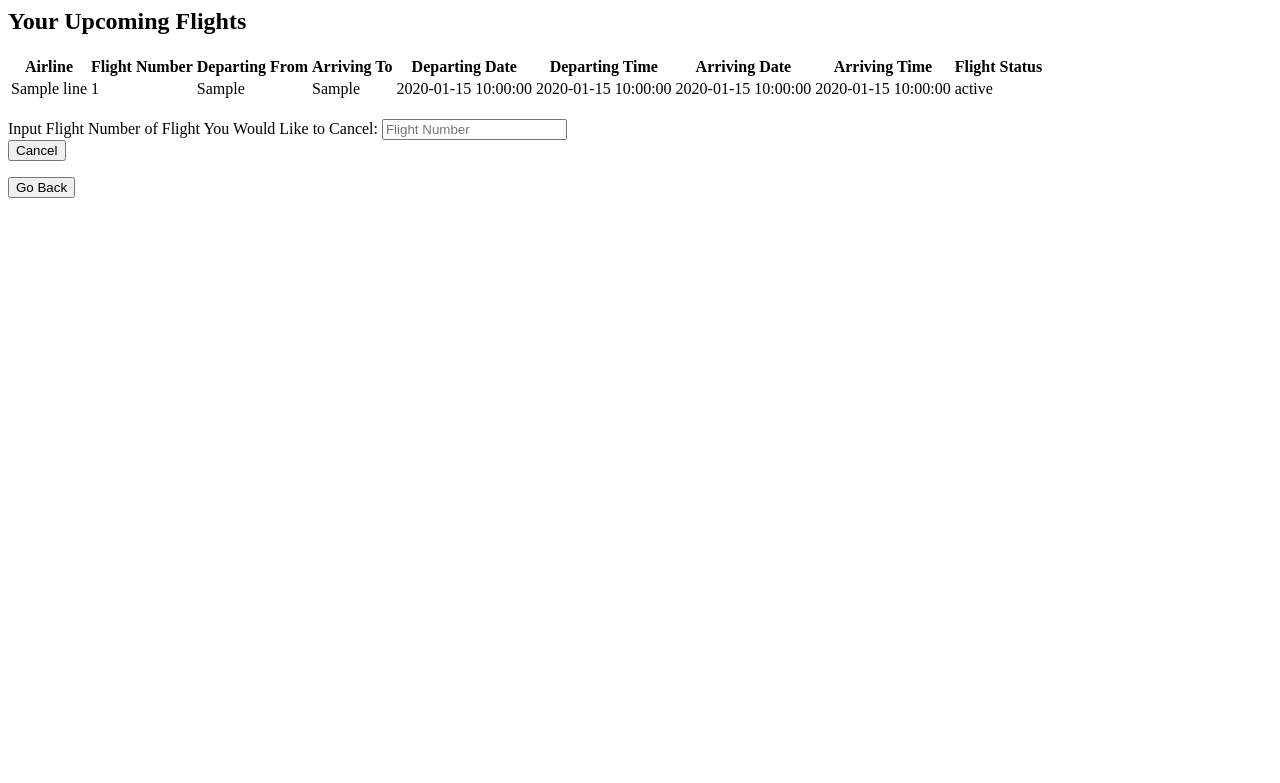
After one commit to alival000/cs3083-project, a Flask app: template templates/customer_cancel_flight_options.html in a window 1280 px wide. The commit adds this page. Shown: the top 783 px of the page. Run offline with Flask 2, Linux system fonts and the light colour scheme; the template is opened without the code that fills it: most values are stand-ins (such as "Sample title", 1, 10 or a date in 2020).

Commit message:
added ability to cancel flight for customer

```diff
--- a/init1.py
+++ b/init1.py
@@ -669,12 +669,14 @@ def searchUpcomingFlightsOneway():
     if date_option == "departure_date":
         query = "SELECT * \
                 FROM flight \
-                WHERE departure_airport = %s AND arrival_airport = %s AND departure_date = %s"
+                WHERE departure_airport = %s AND arrival_airport = %s AND departure_date = %s \
+                AND departure_date >= NOW()"
 
     else:
         query = "SELECT * \
                 FROM flight \
-                WHERE departure_airport = %s AND arrival_airport = %s AND arrival_date = %s"
+                WHERE departure_airport = %s AND arrival_airport = %s AND arrival_date = %s \
+                AND departure_date >= NOW()"
 
     cursor = conn.cursor()
     cursor.execute(query, (source_airport, destination_airport, date))
@@ -682,7 +684,7 @@ def searchUpcomingFlightsOneway():
     data = cursor.fetchall()
 
     if data:
-        return render_template("view_future_flights.html", data=data)
+        return render_template("view_future_flights.html", oneway=True, data=data)
     else:
         error = "No flights found"
         return render_template("view_future_flights.html", error=error)
@@ -692,19 +694,26 @@ def searchUpcomingFlightsRoundtrip():
     source_airport = request.form['sourceairport']
     destination_airport = request.form['destinationairport']
     departing_date = request.form['departingdate']
-    arriving_date = request.form['arrivingdate']
+    returning_date = request.form['arrivingdate']
 
-    query = "SELECT * \
-            FROM flight \
-            WHERE departure_airport = %s AND arrival_airport = %s AND departure_date = %s AND arrival_date = %s"
+    departing_query = "SELECT * \
+                    FROM flight \
+                    WHERE departure_airport = %s AND arrival_airport = %s AND departure_date = %s \
+                    AND departure_date >= NOW()"
+
+    returning_query = "SELECT * \
+                    FROM flight \
+                    WHERE departure_airport = %s AND arrival_airport = %s AND departure_date = %s \
+                    AND departure_date >= NOW()"
 
     cursor = conn.cursor()
-    cursor.execute(query, (source_airport, destination_airport, departing_date, arriving_date))
+    cursor.execute(departing_query, (source_airport, destination_airport, departing_date))
+    departure = cursor.fetchall()
+    cursor.execute(returning_query, (source_airport, destination_airport, returning_date))
+    arrival = cursor.fetchall()
 
-    data = cursor.fetchall()
-
-    if data:
-        return render_template("view_future_flights.html", data=data)
+    if departure and arrival:
+        return render_template("view_future_flights.html", roundtrip=True, departure=departure, arrival=arrival)
     else:
         error = "No flights found"
         return render_template("view_future_flights.html", error=error)
@@ -718,7 +727,9 @@ def searchActiveFlights():
 
     cursor = conn.cursor()
 
-    query = "SELECT * FROM flight WHERE airline_name = %s AND flight_num = %s AND departure_airport = %s AND arrival_airport = %s"
+    query = "SELECT * FROM flight \
+            WHERE airline_name = %s AND flight_num = %s AND departure_airport = %s \
+            AND arrival_airport = %s AND departure_date >= NOW()"
 
     cursor.execute(query, (airline_name, flight_num, departure_airport, arrival_airport))
 
@@ -753,12 +764,14 @@ def bookFlightOneway():
     if date_option == "departure_date":
         query = "SELECT * \
                 FROM flight \
-                WHERE departure_airport = %s AND arrival_airport = %s AND departure_date = %s"
+                WHERE departure_airport = %s AND arrival_airport = %s AND departure_date = %s \
+                AND departure_date >= NOW()"
 
     else:
         query = "SELECT * \
                 FROM flight \
-                WHERE departure_airport = %s AND arrival_airport = %s AND arrival_date = %s"
+                WHERE departure_airport = %s AND arrival_airport = %s AND arrival_date = %s \
+                AND departure_date >= NOW()"
 
     cursor = conn.cursor()
     cursor.execute(query, (departing_airport, arriving_airport, date))
@@ -780,11 +793,13 @@ def bookFlightRoundtrip():
 
     departing_query = "SELECT * \
             FROM flight \
-            WHERE departure_airport = %s AND arrival_airport = %s AND departure_date = %s"
+            WHERE departure_airport = %s AND arrival_airport = %s AND departure_date = %s \
+            AND departure_date >= NOW()"
 
     returning_query = "SELECT * \
             FROM flight \
-            WHERE departure_airport = %s AND arrival_airport = %s AND departure_date = %s"
+            WHERE departure_airport = %s AND arrival_airport = %s AND departure_date = %s \
+            AND departure_date >= NOW()"
 
     cursor = conn.cursor()
     cursor.execute(departing_query, (departing_airport, arriving_airport, departing_date))
@@ -1085,6 +1100,49 @@ def logout():
     session.pop('username')
     return redirect('/')
 
+@app.route('/cancelFlightOptions', methods=['GET','POST'])
+def cancelFlightOptions():
+    query = "SELECT * \
+            FROM ticket NATURAL JOIN flight \
+            WHERE customer_email = %s AND departure_date >= NOW()"
+
+    cursor = conn.cursor()
+    cursor.execute(query, session['username'])
+    data = cursor.fetchall()
+
+    if data:
+        return render_template("customer_cancel_flight_options.html", data=data)
+    else:
+        error = "No upcoming flights"
+        return render_template("future_customer_flights.html", error=error)
+
+@app.route('/cancelFlight', methods=['GET','POST'])
+def cancelFlight():
+    flight_num = request.form['flightnum']
+
+    ticket = "SELECT ticket_id \
+            FROM ticket \
+            WHERE customer_email = %s and flight_num = %s"
+
+    delete_ticket = "DELETE FROM ticket \
+                    WHERE customer_email = %s AND flight_num = %s AND ticket_id = %s"
+
+    delete_purchase = "DELETE FROM purchases \
+                        WHERE customer_email = %s AND ticket_id = %s"
+
+    cursor = conn.cursor()
+    cursor.execute(ticket, (session['username'], flight_num))
+    data = cursor.fetchone()
+    ticket_id = data['ticket_id']
+
+    if ticket_id:
+        cursor.execute(delete_purchase, (session['username'], ticket_id))
+        cursor.execute(delete_ticket, (session['username'], flight_num, ticket_id))
+        return render_template("customer_cancel_flight.html", flight_num=flight_num)
+    else:
+        error = "Could not find"
+        return render_template("customer_cancel_flight.html", error=error)
+
 app.secret_key = 'some key that you will never guess'
 # Run the app on localhost port 5000
 # debug = True -> you don't have to restart flask
--- /dev/null
+++ b/templates/customer_cancel_flight_options.html
@@ -0,0 +1,50 @@
+<html>
+<head>
+</head>
+<body>
+  {% if data %}
+    <h2>Your Upcoming Flights</h2>
+    <table>
+      <thead><strong>
+        <tr>
+          <th>Airline</th>
+          <th>Flight Number</th>
+          <th>Departing From</th>
+          <th>Arriving To</th>
+          <th>Departing Date</th>
+          <th>Departing Time</th>
+          <th>Arriving Date</th>
+          <th>Arriving Time</th>
+          <th>Flight Status</th>
+        </tr>
+      </strong></thead>
+      <tbody>
+        {% for item in data %}
+          <tr>
+            <td>{{item['Airline_name']}}</td>
+            <td>{{item['Flight_num']}}</td>
+            <td>{{item['Departure_airport']}}</td>
+            <td>{{item['Arrival_airport']}}</td>
+            <td>{{item['Departure_date']}}</td>
+            <td>{{item['Departure_time']}}</td>
+            <td>{{item['Arrival_date']}}</td>
+            <td>{{item['Arrival_time']}}</td>
+            <td>{{item['Flight_status']}}</td>
+          </tr>
+        {% endfor %}
+      </tbody>
+    </table>
+    <form action='/cancelFlight' method='POST'></br>
+      Input Flight Number of Flight You Would Like to Cancel:
+      <input type="text" name="flightnum" placeholder="Flight Number"required/></br>
+      <input type="submit" value="Cancel"/>
+    </form>
+  {% endif %}
+  {% if error %}
+    <h1>You don't have any upcoming flights to cancel.</h1>
+  {% endif %}
+<form action="/goBack" method="POST">
+  <input type="submit" name="customer" value = "Go Back"/></form>
+</form>
+</body>
+</html>
--- a/templates/home.html
+++ b/templates/home.html
@@ -49,6 +49,9 @@
 	{% endif %}
 	<form action="/bookFlightOnewayOrRoundtrip" method="GET">
 		<button type="submit">Book Flight</button>
+	</form>
+	<form action="/cancelFlightOptions" method="GET">
+		<button type="submit">Cancel Flight</button>
 	</form>
 	<form action="/upcomingFlights" method="GET">
 		<button type="submit">Upcoming Flights</button>
```
Also changed, not shown: templates/customer_cancel_flight.html (added, +16 -0 lines), templates/view_future_flights.html (+67 -1 lines).
